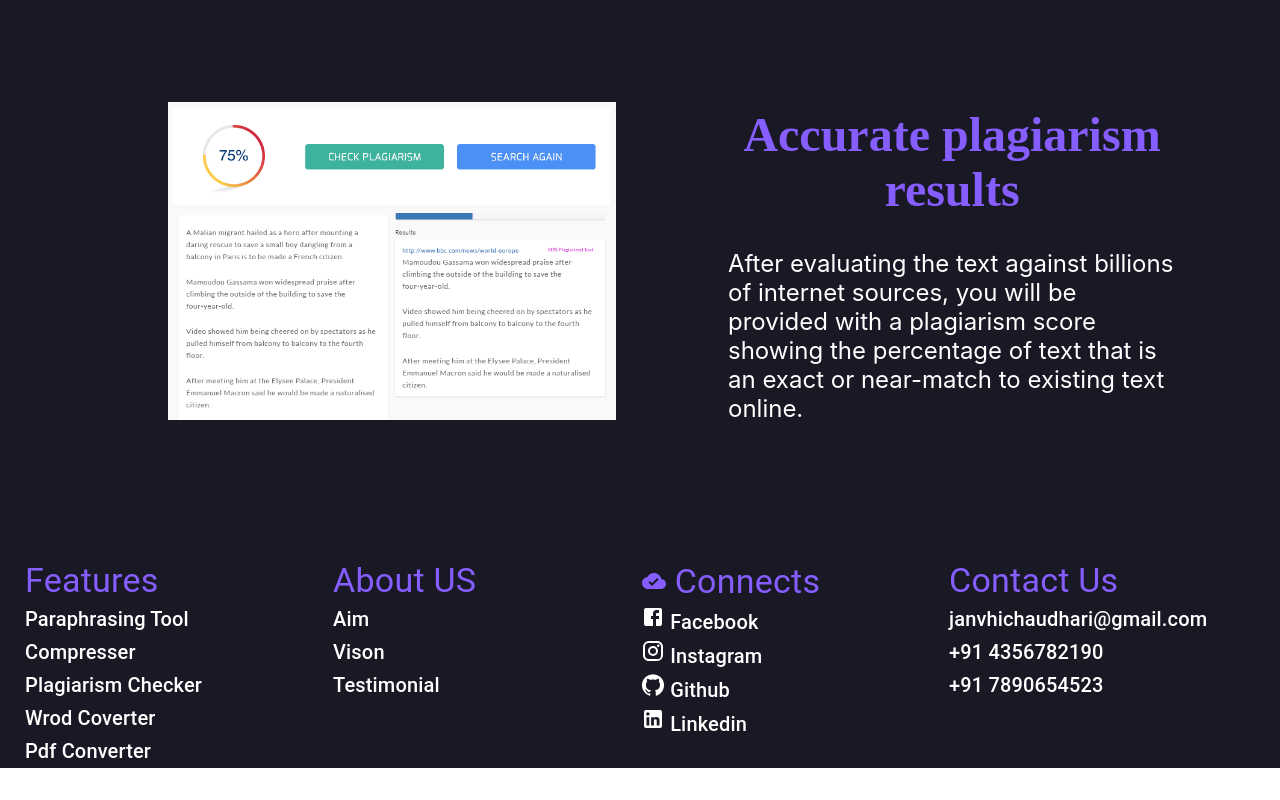
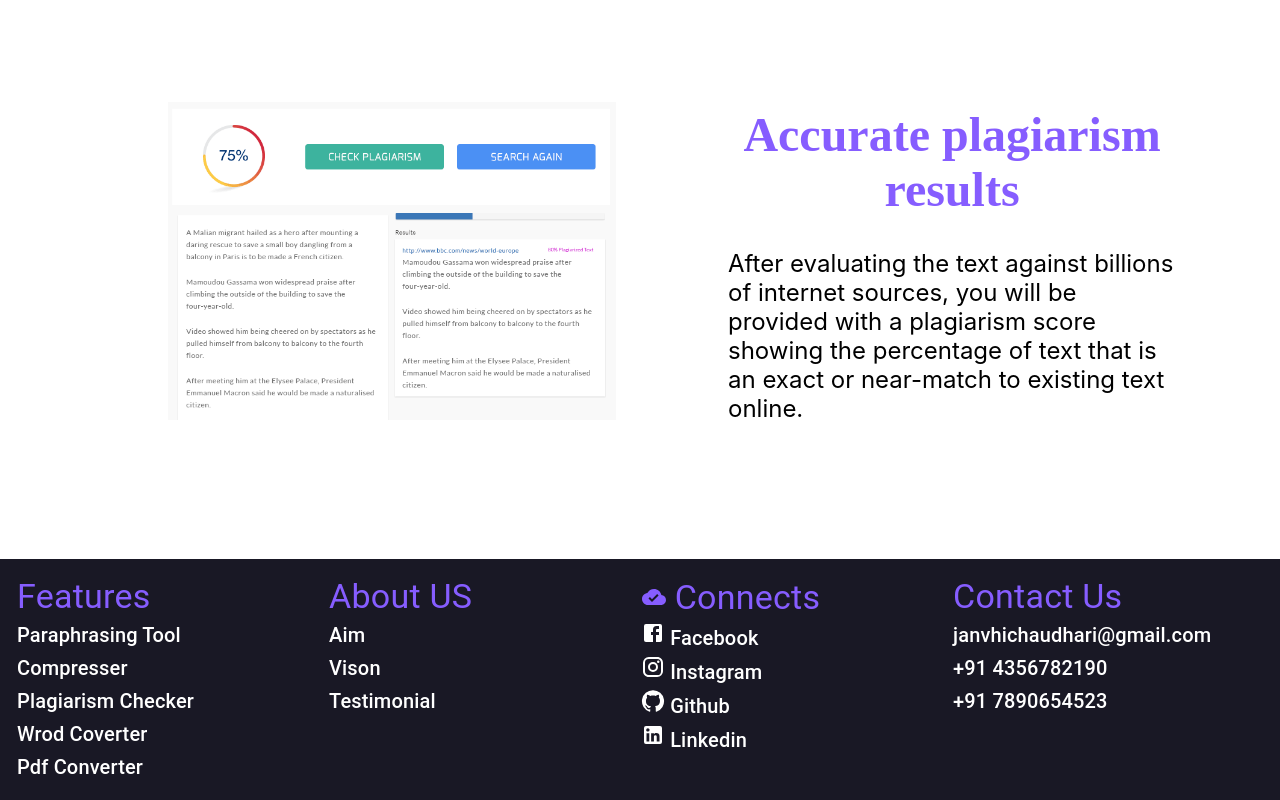
Before and after one commit to chaudharijanhavi20/plagiarismanalyzer, a React (Create React App) app: page / in a window 1280 px wide. Shown: the part 2561-3361 px from the top of the page. Before the commit the page ends 3329 px from the top, so only its background shows below. Built offline with nearby package versions, Linux system fonts and the light colour scheme.

Commit message:
ui updates

```diff
--- a/src/component/About.jsx
+++ b/src/component/About.jsx
@@ -67,8 +67,8 @@ const Aboutcontainer = styled.div`
   width: 100%;
   justify-content: center;
   flex-direction: column;
-  background-color: #191825;
-  color: white;
+  background-color: white;
+  color: black;
   padding: 5rem;
   .con h1 {
     color: #865dff;
@@ -77,12 +77,58 @@ const Aboutcontainer = styled.div`
   .con p{
     font-size: 1.5rem;
   }
+  .section-container{
+    background-color: white !important;
+  }
   @media (max-width: 990px) {
     padding: 1rem;
     .con p{
     font-size: 1rem;
   }
   }
+  .section-container{
+    display: flex;
+    align-items: center;
+  height: 50%;
+  width: 100%;
+  padding: 2rem;
+  margin: auto;
+}
+.section-container .con{
+  display: flex;
+  justify-content: center;
+  align-items: center;
+    flex:  0 0 auto;
+    width: 50%;
+
+}
+@media (max-width:990px) {
+  .section-container{
+    flex-direction: column;
+    width: 100%;
+    margin: 0;
+  }
+  .con{
+    width: 100% !important;
+  }
+  .con img{
+    width: 100% !important;
+  }
+  .content-container{
+    width: 100% !important;
+    height: 100%;
+    }
+}
+.con img{
+height: 100%;
+width: 80%;
+}
+.content-container{
+width: 80%;
+height: 100%;
+}
+
+
 `;
 
 export default About;
--- a/src/component/Footer.jsx
+++ b/src/component/Footer.jsx
@@ -9,8 +9,8 @@ import './Footer.css'
 const Muigridfooter = () => {
   return (
     <>
-      <Container style={{backgroundColor:'#191825',width:'100%'}}>
-        <Grid container spcing={3}>
+      <Container style={{backgroundColor:'#191825',width:'100%',padding:'1rem'}}>
+        <Grid container spcing={5}>
 
           <Grid item xs={12} sm={6} md={4} lg={3}>
             <Typography variant="h4" sx={{ margin: "1px" }}>
```
